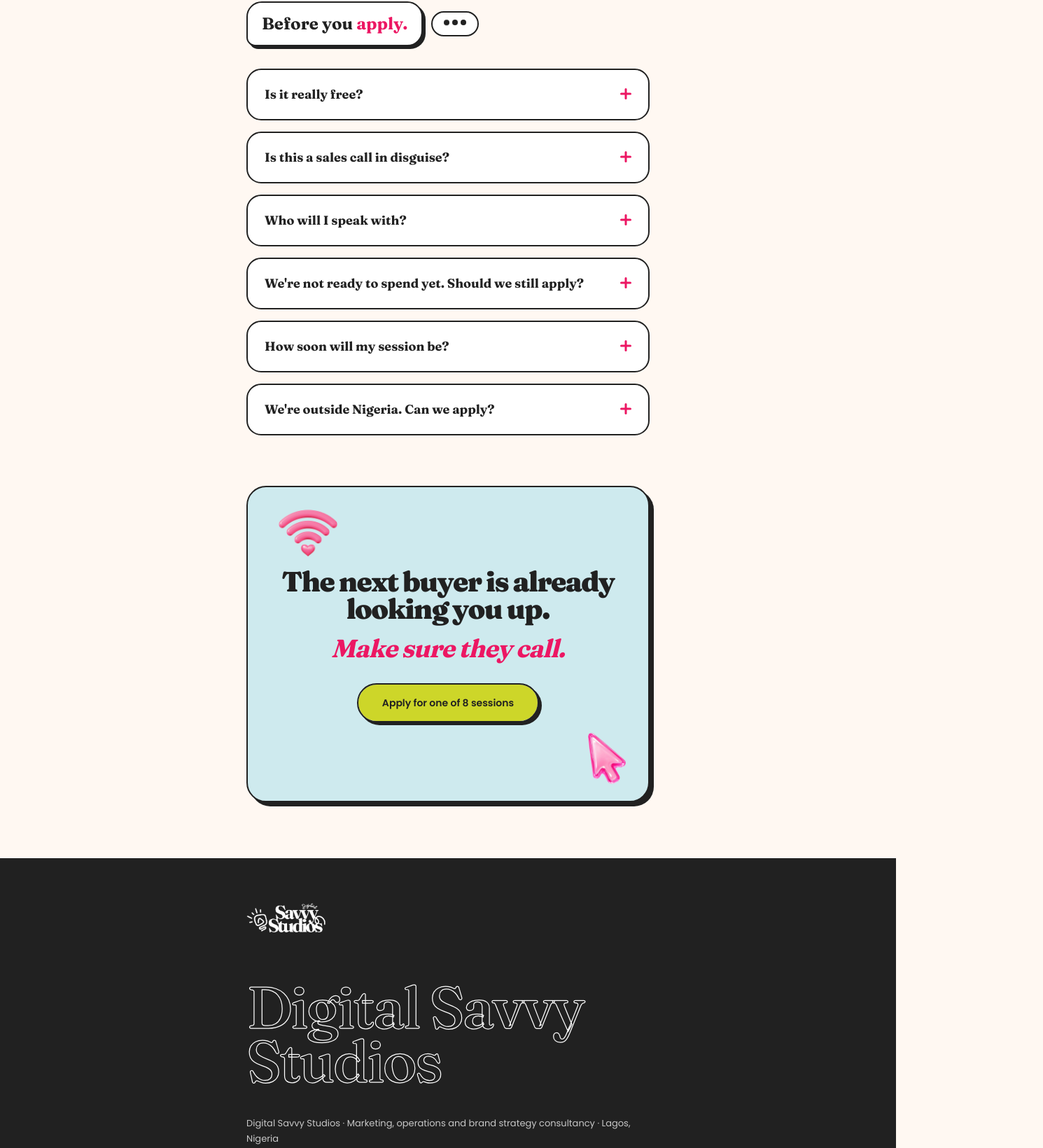
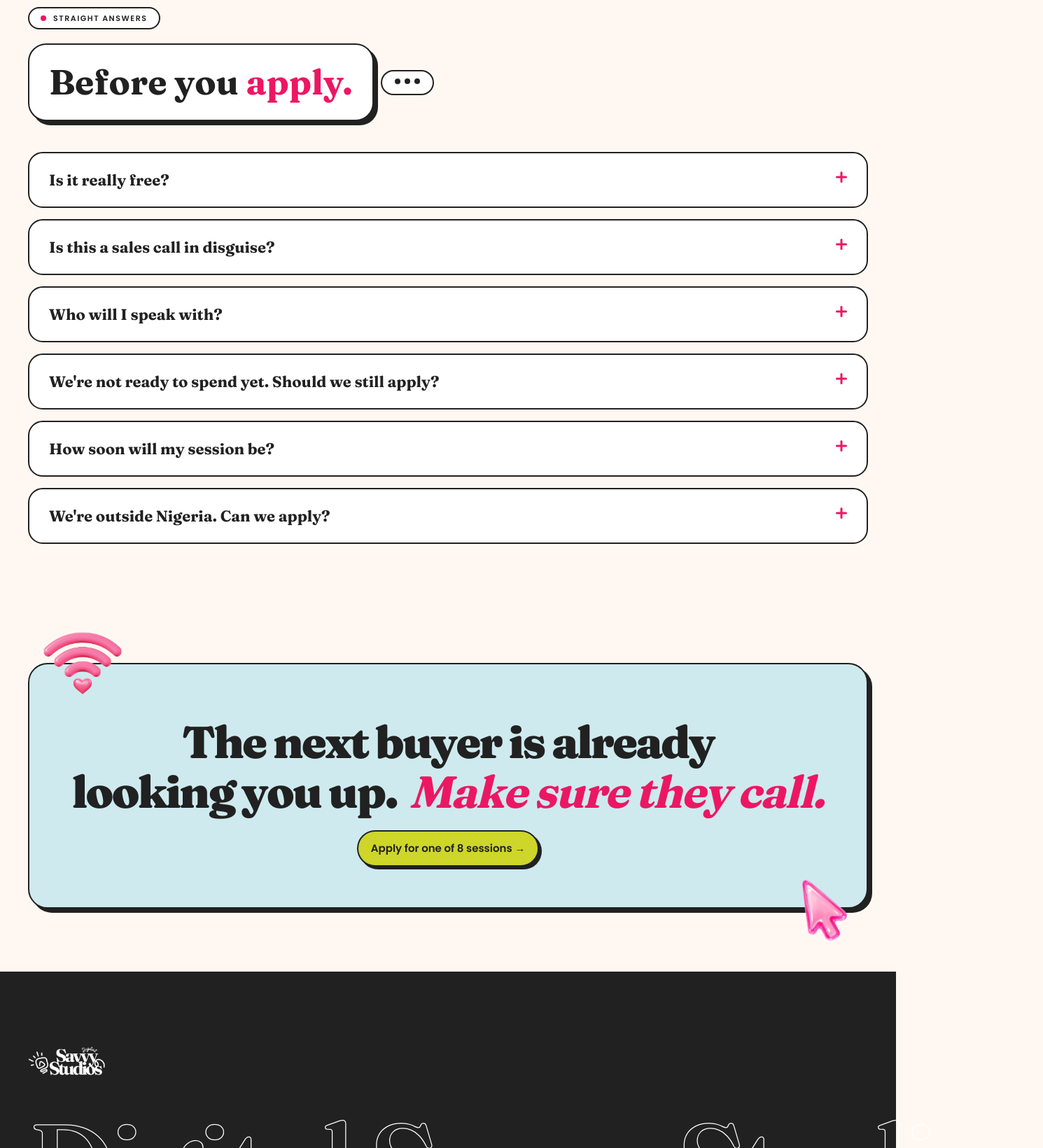
Before and after one commit to Edema-wxd/dss, a Next.js app: page / in a window 1280 px wide. Shown: the part 8721-10361 px from the top of the page at 70% size, 1490 px wide, since content can reach past the window. Built offline with nearby package versions, Linux system fonts and the light colour scheme.

Commit message:
Lay out the FAQ, final CTA and footer for desktop
Widen the FAQ and scale its type, run the final CTA headline and answer together in one block with an arrow on the button, and widen the footer.

Co-Authored-By: Claude Opus 5.5 <noreply@anthropic.com>

```diff
--- a/src/components/landing/faq.tsx
+++ b/src/components/landing/faq.tsx
@@ -107,17 +107,17 @@ export function Faq() {
   const { ref, state } = useRevealOnce<HTMLDivElement>();
 
   return (
-    <section id="faq" aria-labelledby="faq-title" className="scroll-mt-4 px-4 py-14">
-      <div className="mx-auto max-w-xl">
+    <section id="faq" aria-labelledby="faq-title" className="scroll-mt-4 px-4 py-14 lg:px-10 lg:pt-[116px] lg:pb-16">
+      <div className="mx-auto max-w-xl lg:max-w-[1280px]">
         <Eyebrow>Straight answers</Eyebrow>
-        <div className="mt-5 flex items-center gap-3">
+        <div className="mt-5 flex items-center gap-3 lg:mt-5 lg:gap-2.5">
           <h2
             id="faq-title"
-            className="rounded-[22px] rounded-bl-md border-2 border-ink bg-white px-5 py-3 text-[24px] font-bold shadow-hard"
+            className="rounded-[22px] rounded-bl-md border-2 border-ink bg-white px-5 py-3 text-[24px] font-bold shadow-hard lg:rounded-[26px] lg:px-7 lg:py-4 lg:text-[50px] lg:shadow-hard-lg"
           >
             Before you <span className="text-pink">apply.</span>
           </h2>
-          <span aria-hidden className="flex gap-1 rounded-full border-2 border-ink bg-white px-4 py-3">
+          <span aria-hidden className="flex gap-1 rounded-full border-2 border-ink bg-white px-4 py-3 lg:gap-1.5 lg:px-[18px]">
             <span className="size-2 animate-bounce rounded-full bg-ink [animation-delay:-0.3s] motion-reduce:animate-none" />
             <span className="size-2 animate-bounce rounded-full bg-ink [animation-delay:-0.15s] motion-reduce:animate-none" />
             <span className="size-2 animate-bounce rounded-full bg-ink motion-reduce:animate-none" />
@@ -125,7 +125,7 @@ export function Faq() {
         </div>
 
         <div ref={ref}>
-          <Accordion multiple={false} className="mt-8 gap-4">
+          <Accordion multiple={false} className="mt-8 gap-4 lg:mt-11">
             {faqs.map((item, i) => (
               <AccordionItem
                 key={item.q}
@@ -142,7 +142,7 @@ export function Faq() {
                 <AccordionPrimitive.Header className="flex">
                   <AccordionPrimitive.Trigger
                     className={cn(
-                      "font-display flex min-h-[70px] flex-1 items-start justify-between gap-5 rounded-[19px] px-6 py-5 text-left text-[18px] leading-[1.15] font-bold text-ink outline-none",
+                      "font-display flex min-h-[70px] flex-1 items-start justify-between gap-5 rounded-[19px] px-6 py-5 text-left text-[18px] leading-[1.15] font-bold text-ink outline-none lg:min-h-[76px] lg:px-7 lg:text-[22px]",
                       "transition-[color,scale] duration-300 focus-visible:ring-3 focus-visible:ring-pink/50 active:scale-[0.985]",
                       item.question,
                     )}
@@ -159,7 +159,7 @@ export function Faq() {
                 >
                   <p
                     className={cn(
-                      "px-6 pb-6 text-[15px] leading-[1.6]",
+                      "px-6 pb-6 text-[15px] leading-[1.6] lg:max-w-[920px] lg:px-7 lg:pb-7 lg:text-[17px]",
                       "translate-y-2 opacity-0 transition-[opacity,translate] delay-100 duration-300 group-data-open/item:translate-y-0 group-data-open/item:opacity-100 motion-reduce:translate-y-0",
                       ease,
                       item.answer,
--- a/src/components/landing/final-cta.tsx
+++ b/src/components/landing/final-cta.tsx
@@ -4,38 +4,42 @@ import { cn } from "@/lib/utils";
 
 export function FinalCta() {
   return (
-    <section aria-labelledby="final-cta-title" className="px-4 pt-4 pb-20">
-      <div className="relative mx-auto max-w-xl rounded-[28px] border-2 border-ink bg-aqua px-5 pt-8 pb-28 text-center shadow-hard-lg">
+    <section aria-labelledby="final-cta-title" className="px-4 pt-4 pb-20 lg:px-10 lg:pt-[106px] lg:pb-[90px]">
+      <div className="relative mx-auto max-w-xl rounded-[28px] border-2 border-ink bg-aqua px-5 pt-8 pb-28 text-center shadow-hard-lg lg:max-w-[1280px] lg:px-10 lg:pt-[76px] lg:pb-[58px]">
         <Image
           src="/images/wifi-heart.png"
           alt=""
           width={360}
           height={284}
-          sizes="84px"
-          className="ml-6 w-[84px]"
+          sizes="(min-width: 1024px) 112px, 84px"
+          className="ml-6 w-[84px] lg:absolute lg:-top-[46px] lg:left-5 lg:ml-0 lg:w-[112px]"
         />
-        <h2
-          id="final-cta-title"
-          className="mt-4 text-[40px] leading-[0.98] font-black tracking-[-0.04em]"
-        >
-          The next buyer is already looking you up.
-        </h2>
-        <p className="font-display mt-5 text-[36px] leading-[0.98] font-bold tracking-[-0.03em] text-pink italic">
-          Make sure they call.
-        </p>
+        {/* on desktop the answer runs on from the headline, in one block */}
+        <div className="lg:text-[min(5vw,72px)] lg:leading-[1.08]">
+          <h2
+            id="final-cta-title"
+            className="mt-4 text-[40px] leading-[0.98] font-black tracking-[-0.04em] lg:mt-0 lg:inline lg:text-[length:inherit] lg:leading-[inherit]"
+          >
+            The next buyer is already <br className="max-lg:hidden" />
+            looking you up.
+          </h2>{" "}
+          <p className="font-display mt-5 text-[36px] leading-[0.98] font-bold tracking-[-0.03em] text-pink italic lg:mt-0 lg:inline lg:whitespace-nowrap lg:text-[length:inherit] lg:leading-[inherit]">
+            Make sure they call.
+          </p>
+        </div>
         <a
           href="#apply"
-          className={cn(buttonVariants({ variant: "lime", size: "xl" }), "mt-8 w-full max-w-[260px] text-sm")}
+          className={cn(buttonVariants({ variant: "lime", size: "xl" }), "mt-8 w-full max-w-[260px] text-sm lg:mt-5 lg:h-[52px] lg:text-[15px]")}
         >
-          Apply for one of 8 sessions
+          Apply for one of 8 sessions →
         </a>
         <Image
           src="/images/cursor-pink.png"
           alt=""
           width={300}
           height={408}
-          sizes="54px"
-          className="absolute right-8 bottom-6 w-[54px]"
+          sizes="(min-width: 1024px) 64px, 54px"
+          className="absolute right-8 bottom-6 w-[54px] lg:right-7 lg:-bottom-[48px] lg:w-[64px]"
         />
       </div>
     </section>
--- a/src/components/landing/site-footer.tsx
+++ b/src/components/landing/site-footer.tsx
@@ -3,23 +3,24 @@ import { ChecklistDialog } from "./checklist-dialog";
 
 export function SiteFooter() {
   return (
-    <footer className="bg-ink px-6 pt-10 pb-12 text-white">
-      <div className="mx-auto max-w-xl">
+    <footer className="bg-ink px-6 pt-10 pb-12 text-white lg:px-10 lg:pt-[84px] lg:pb-[150px]">
+      <div className="mx-auto max-w-xl lg:max-w-[1360px]">
         <Image
           src="/images/lockup-white.png"
           alt="Digital Savvy Studios"
           width={1689}
           height={1233}
           sizes="150px"
-          className="h-auto w-[150px]"
+          className="h-auto w-[150px] lg:w-[146px]"
         />
-        <p aria-hidden className="font-display text-outline mt-6 text-[84px] leading-[0.92] font-medium tracking-[-0.04em]">
+        <p aria-hidden className="font-display text-outline mt-6 text-[84px] leading-[0.92] font-medium tracking-[-0.04em] lg:mt-0 lg:text-[min(12.3vw,174px)] lg:leading-[1.05] lg:whitespace-nowrap">
           Digital Savvy Studios
         </p>
-        <p className="mt-10 text-[13px] leading-[1.7] text-white/75">
+        <div className="lg:mt-5 lg:flex lg:items-baseline lg:justify-between lg:gap-8">
+          <p className="mt-10 text-[13px] leading-[1.7] text-white/75 lg:mt-0">
             Digital Savvy Studios · Marketing, operations and brand strategy consultancy · Lagos, Nigeria
           </p>
-        <p className="mt-5 text-[13px] leading-[1.7] text-white/75">
+          <p className="mt-5 text-[13px] leading-[1.7] text-white/75 lg:mt-0 lg:text-white">
             <ChecklistDialog
               trigger={
                 <button type="button" className="text-left text-lime underline underline-offset-2">
@@ -30,6 +31,7 @@ export function SiteFooter() {
             · Excellence, made visible.
           </p>
         </div>
+      </div>
     </footer>
   );
 }
```
Lines whose indentation alone changed are shown as unchanged.
